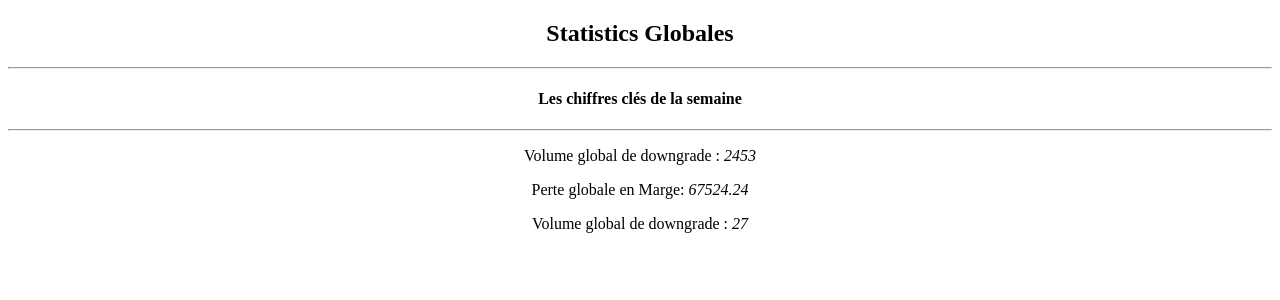
After one commit to dboughalem1/Alerte_downgrade, a Flask app: page /jinja in a window 1280 px wide. The commit adds this page. Shown: the top 300 px of the page. Run offline with Flask 2, Linux system fonts and the light colour scheme.

Commit message:
Changes operated

```diff
--- /dev/null
+++ b/app/templates/jinja.html
@@ -0,0 +1,20 @@
+
+<!DOCTYPE html>
+<html>
+<title>Jinja</title>
+  <body>
+ <CENTER>
+    <header>
+      <div class="col">
+      <h2>Statistics Globales</h2>
+      <hr>
+      <h4>Les chiffres clés de la semaine</h4>
+      <hr>
+      <p>Volume global de downgrade : <em>{{ tot_down }}</em></p>
+       <p>Perte globale en Marge: <em>{{ tot_marge }}</em></p>
+       <p>Volume global de downgrade : <em>{{ avg_down_marge }}</em></p>
+    </div>
+    </header>
+  <CENTER>
+ </body>
+</html>
--- a/app/views.py
+++ b/app/views.py
@@ -16,4 +16,27 @@ def accueil():
 @app.route("/Summary")
 @cache.cached(timeout=50)
 def sumup():
-    return render_template('sumup.html')
+    tot_down = 2453
+    tot_marge = 67524.24
+    avg_down_marge = int(tot_marge/tot_down)
+    return render_template('sumup.html',tot_down=tot_down, tot_marge = tot_marge, avg_down_marge=avg_down_marge)
+
+
+@app.route("/Downgrade/Clients")
+@cache.cached(timeout=50)
+def clients_downgrade():
+    data = pd.read_csv('app/MOUVEMENTS_201910.csv', sep=';', encoding='latin1')
+    data.set_index('NUM_CLIENT', inplace = True)
+    extract = data.sort_values('downgrade_marge', ascending=1).head(5)
+    extract = extract.iloc[:,:7]
+    return render_template('clients_down.html',tables=[extract.to_html(classes='downgrade')],
+    titles = ['na', 'Top 5 downgrades en marge'])
+
+@app.route("/jinja")
+@cache.cached(timeout=50)
+def jinja():
+    tot_down = 2453
+    tot_marge = 67524.24
+    avg_down_marge = int(tot_marge/tot_down)
+    print(avg_down_marge)
+    return render_template("jinja.html", tot_down=tot_down, tot_marge = tot_marge, avg_down_marge=avg_down_marge)
```
Also changed, not shown: app/static/css/style.css (added, +26 -0 lines), app/templates/accueil.html (+10 -8 lines), app/templates/clients_down.html (added, +10 -0 lines), app/templates/sumup.html (+30 -0 lines), app/templates/canal.jpeg (added), app/templates/test.png (added).
